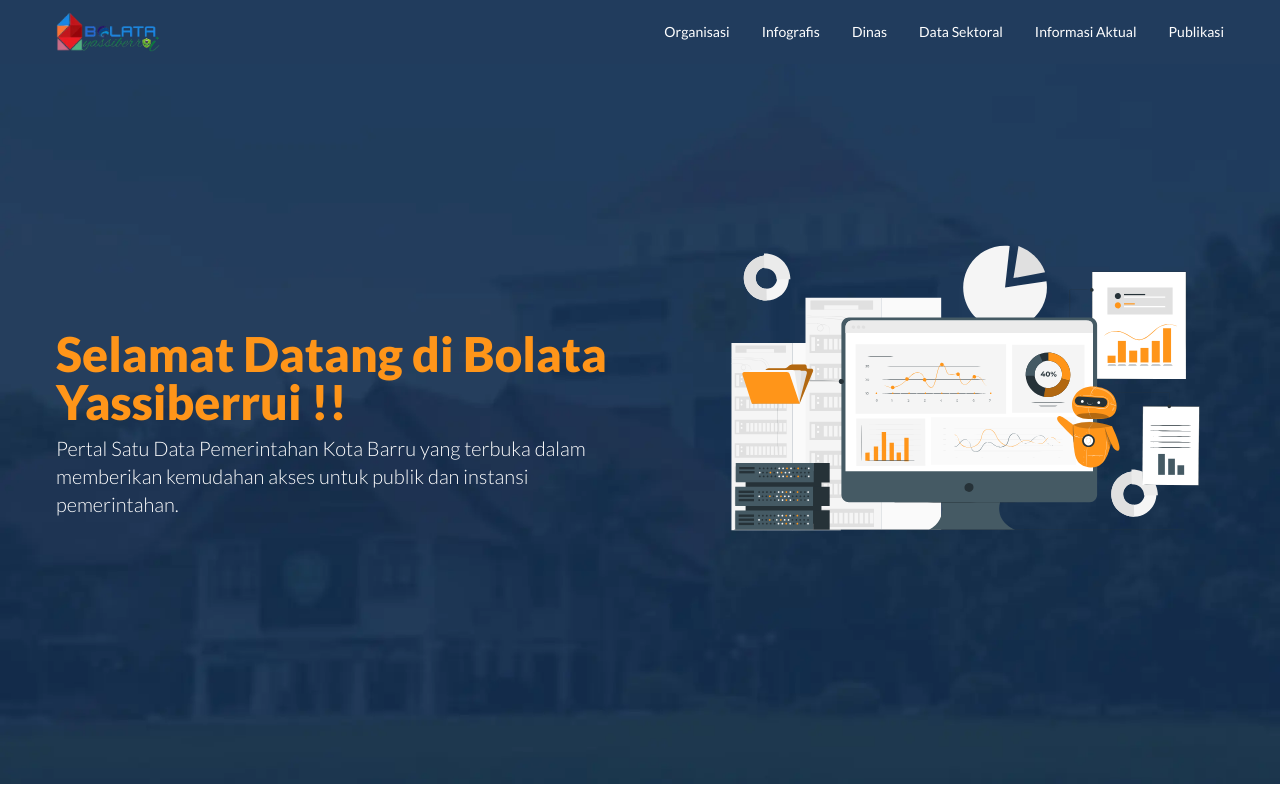
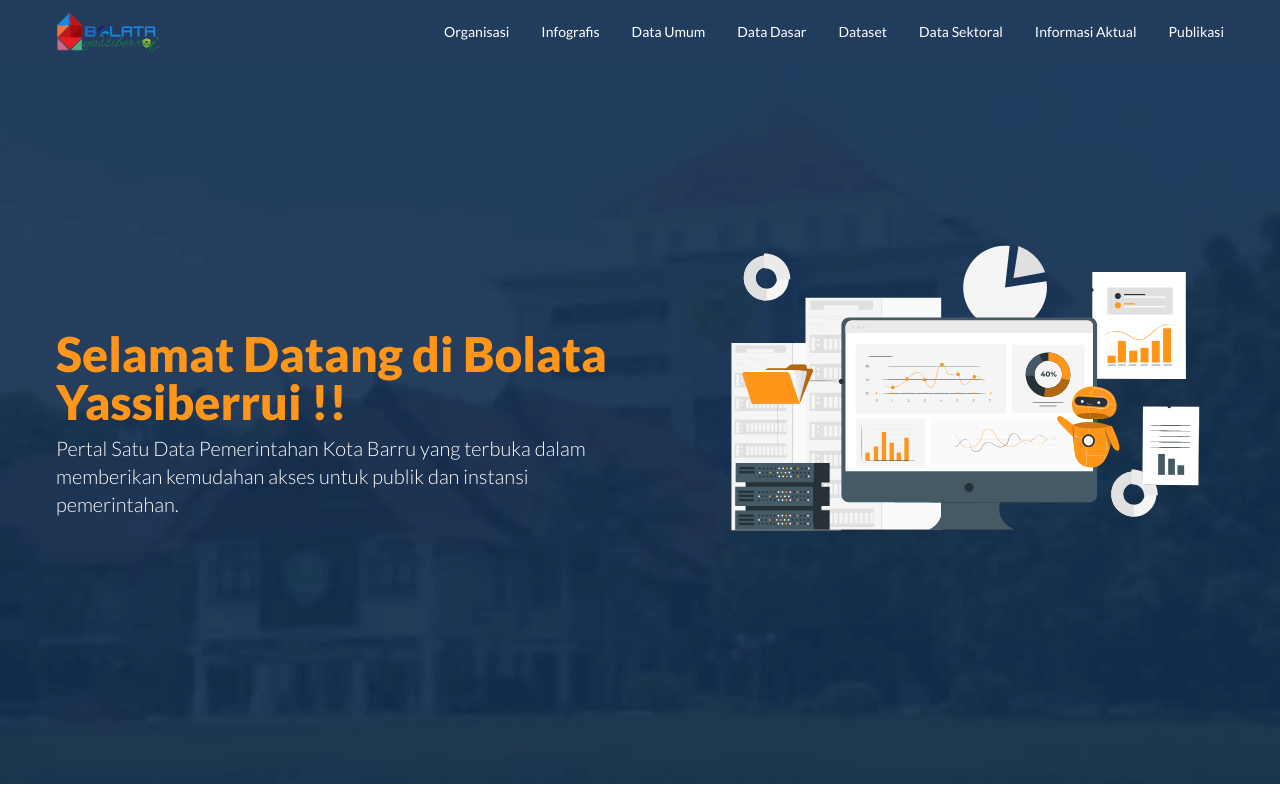
Before and after one commit to Tim-KP-SatuData-Barru/SatuData-Barru, a Next.js app: page / in a window 1280 px wide. Shown: the top 800 px of the page. Built offline with nearby package versions, Linux system fonts and the light colour scheme.

Commit message:
added more navItems

```diff
--- a/app/components/navbar/Navbar.tsx
+++ b/app/components/navbar/Navbar.tsx
@@ -10,10 +10,12 @@ function Navbar() {
   const navItems = [
     { id: 1, title: "Organisasi", href: "/organisasi" },
     { id: 2, title: "Infografis", href: "/infografis" },
-    { id: 3, title: "Dinas", href: "/dinas" },
-    { id: 4, title: "Data Sektoral", href: "/data-sektoral" },
-    { id: 5, title: "Informasi Aktual", href: "/informasi-aktual" },
-    { id: 6, title: "Publikasi", href: "/publikasi" },
+    { id: 3, title: "Data Umum", href: "/data-umum" },
+    { id: 4, title: "Data Dasar", href: "/data-dasar" },
+    { id: 5, title: "Dataset", href: "/dataset" },
+    { id: 6, title: "Data Sektoral", href: "/data-sektoral" },
+    { id: 7, title: "Informasi Aktual", href: "/informasi-aktual" },
+    { id: 8, title: "Publikasi", href: "/publikasi" },
   ];
 
   return (
```
